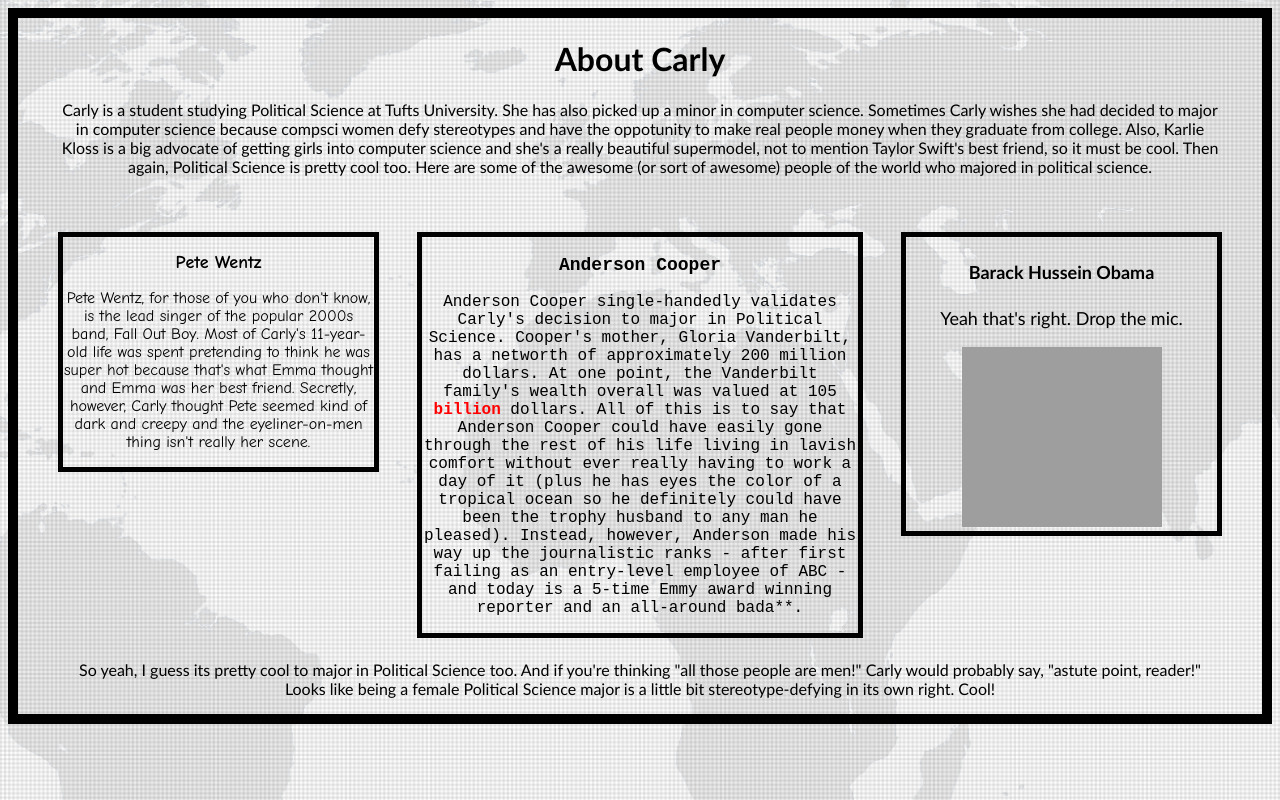
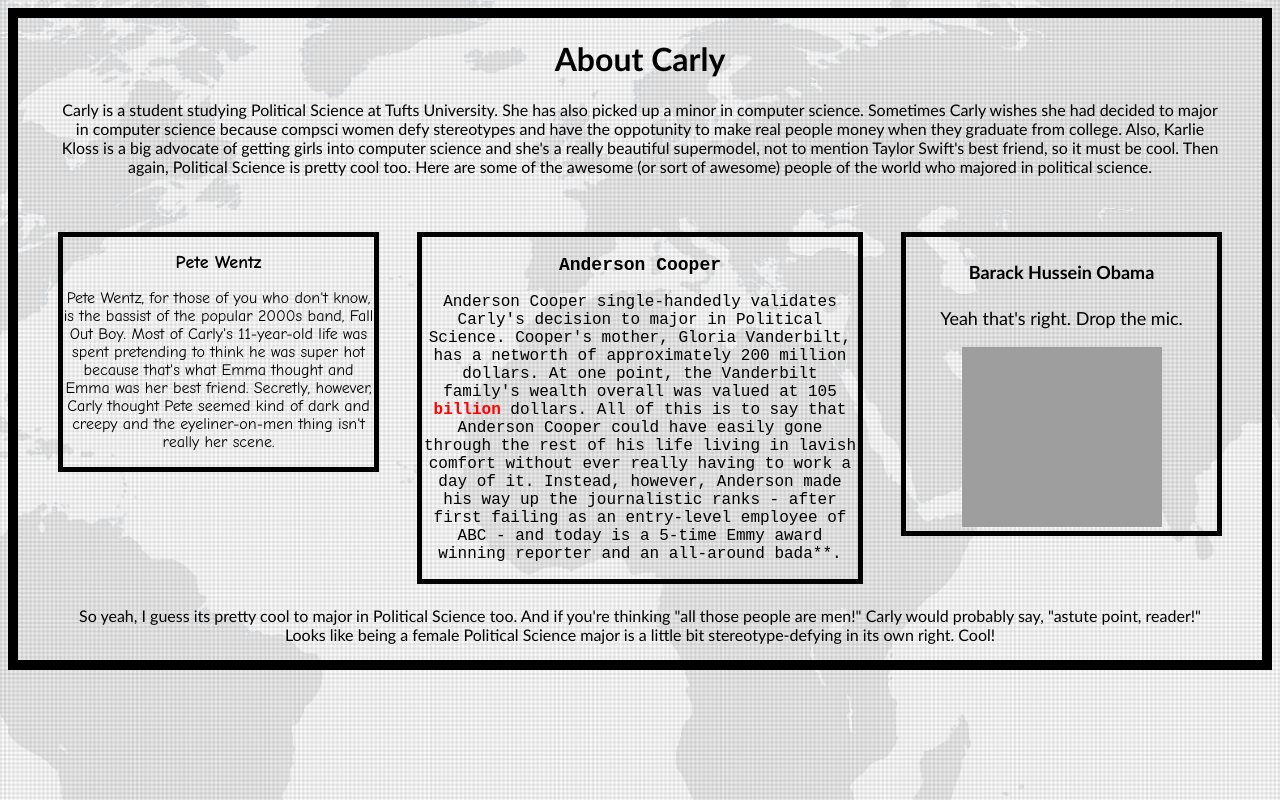
Before and after one commit to carlyreilly/carlyreilly.github.io, a plain HTML site: page bio.html in a window 1280 px wide. Drawn offline with Linux system fonts and the light colour scheme; grey boxes are pictures that could not be loaded.

```diff
--- a/bio.html
+++ b/bio.html
@@ -15,12 +15,12 @@
 
 	<div class = "left">
 		<h2>Pete Wentz</h2>
-			<p>Pete Wentz, for those of you who don't know, is the lead singer of the popular 2000s band, Fall Out Boy. Most of Carly's 11-year-old life was spent pretending to think he was super hot because that's what Emma thought and Emma was her best friend. Secretly, however, Carly thought Pete seemed kind of dark and creepy and the eyeliner-on-men thing isn't really her scene.</p>
+			<p>Pete Wentz, for those of you who don't know, is the bassist of the popular 2000s band, Fall Out Boy. Most of Carly's 11-year-old life was spent pretending to think he was super hot because that's what Emma thought and Emma was her best friend. Secretly, however, Carly thought Pete seemed kind of dark and creepy and the eyeliner-on-men thing isn't really her scene.</p>
 	</div>
 
 	<div class = "center">
 		<h3>Anderson Cooper</h3>
-			<p>Anderson Cooper single-handedly validates Carly's decision to major in Political Science. Cooper's mother, Gloria Vanderbilt, has a networth of approximately 200 million dollars. At one point, the Vanderbilt family's wealth overall was valued at 105 <span class="billion">billion</span> dollars. All of this is to say that Anderson Cooper could have easily gone through the rest of his life living in lavish comfort without ever really having to work a day of it (plus he has eyes the color of a tropical ocean so he definitely could have been the trophy husband to any man he pleased). Instead, however, Anderson made his way up the journalistic ranks - after first failing as an entry-level employee of ABC - and today is a 5-time Emmy award winning reporter and an all-around bada**.
+			<p>Anderson Cooper single-handedly validates Carly's decision to major in Political Science. Cooper's mother, Gloria Vanderbilt, has a networth of approximately 200 million dollars. At one point, the Vanderbilt family's wealth overall was valued at 105 <span class="billion">billion</span> dollars. All of this is to say that Anderson Cooper could have easily gone through the rest of his life living in lavish comfort without ever really having to work a day of it. Instead, however, Anderson made his way up the journalistic ranks - after first failing as an entry-level employee of ABC - and today is a 5-time Emmy award winning reporter and an all-around bada**.
 			</p>
 	</div>
 
```
Also changed, not shown: index.html (+2 -0 lines), BandWimage.jpg (added), 1 other file.
